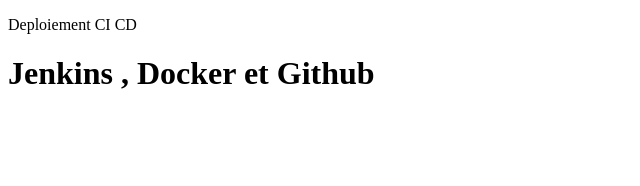
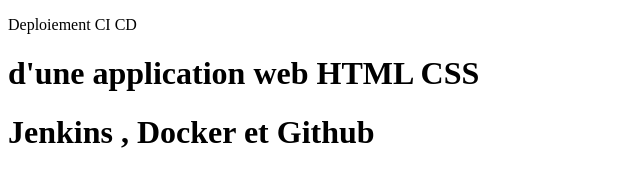
Before and after one commit to ditdevops1/tp5-ci-cd, a plain HTML site: page index.html in a window 1280 px wide. Shown: the whole page, without its empty margins (0-640 px from the left). Drawn offline with Linux system fonts and the light colour scheme.

Commit message:
modifer index file

```diff
--- a/index.html
+++ b/index.html
@@ -7,6 +7,7 @@
 </head>
 <body>
     <p>Deploiement CI CD</p>
+    <h1>d'une application web HTML CSS</h1>
     <h1> Jenkins , Docker et Github</h1>
 
 </body>
```
